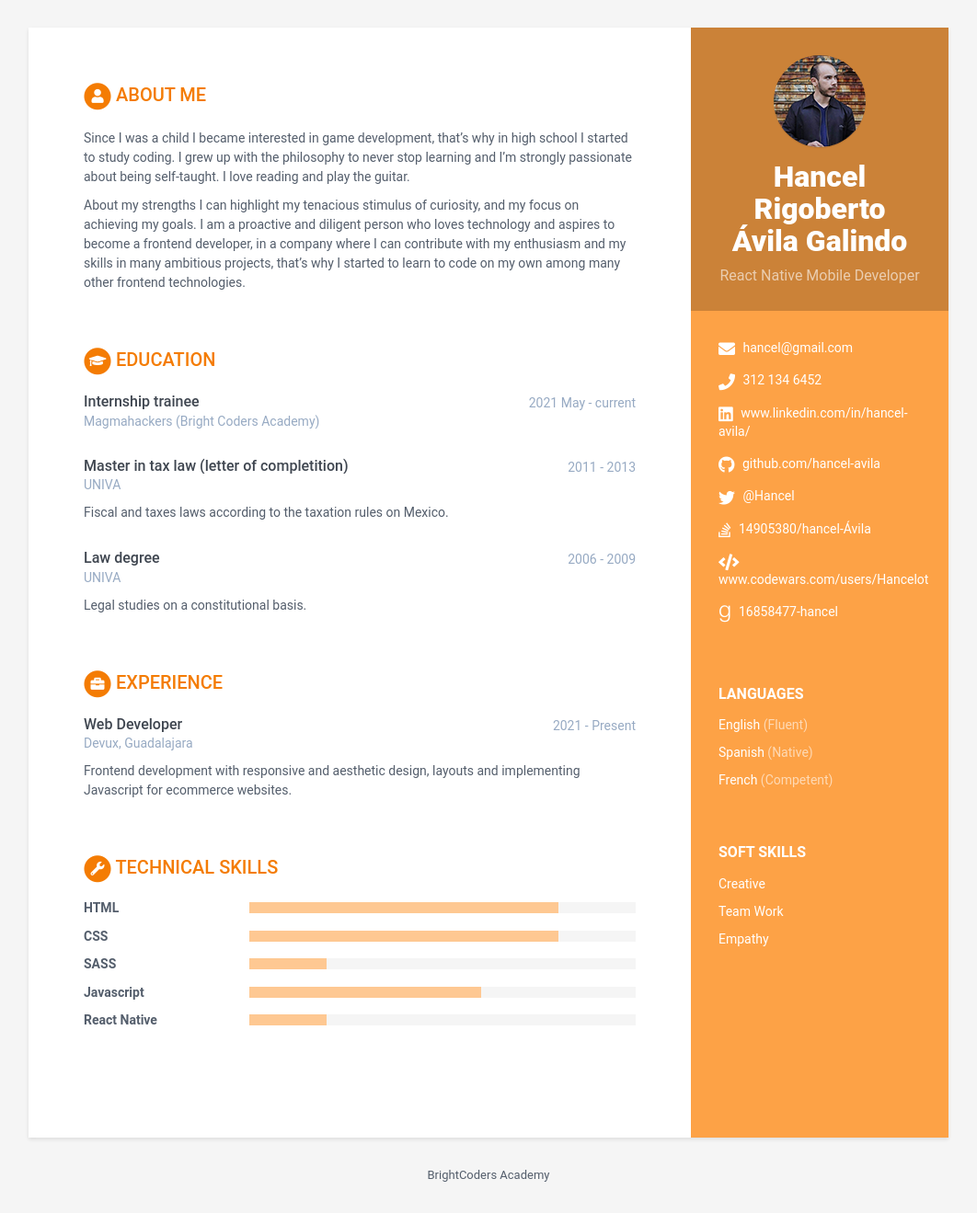
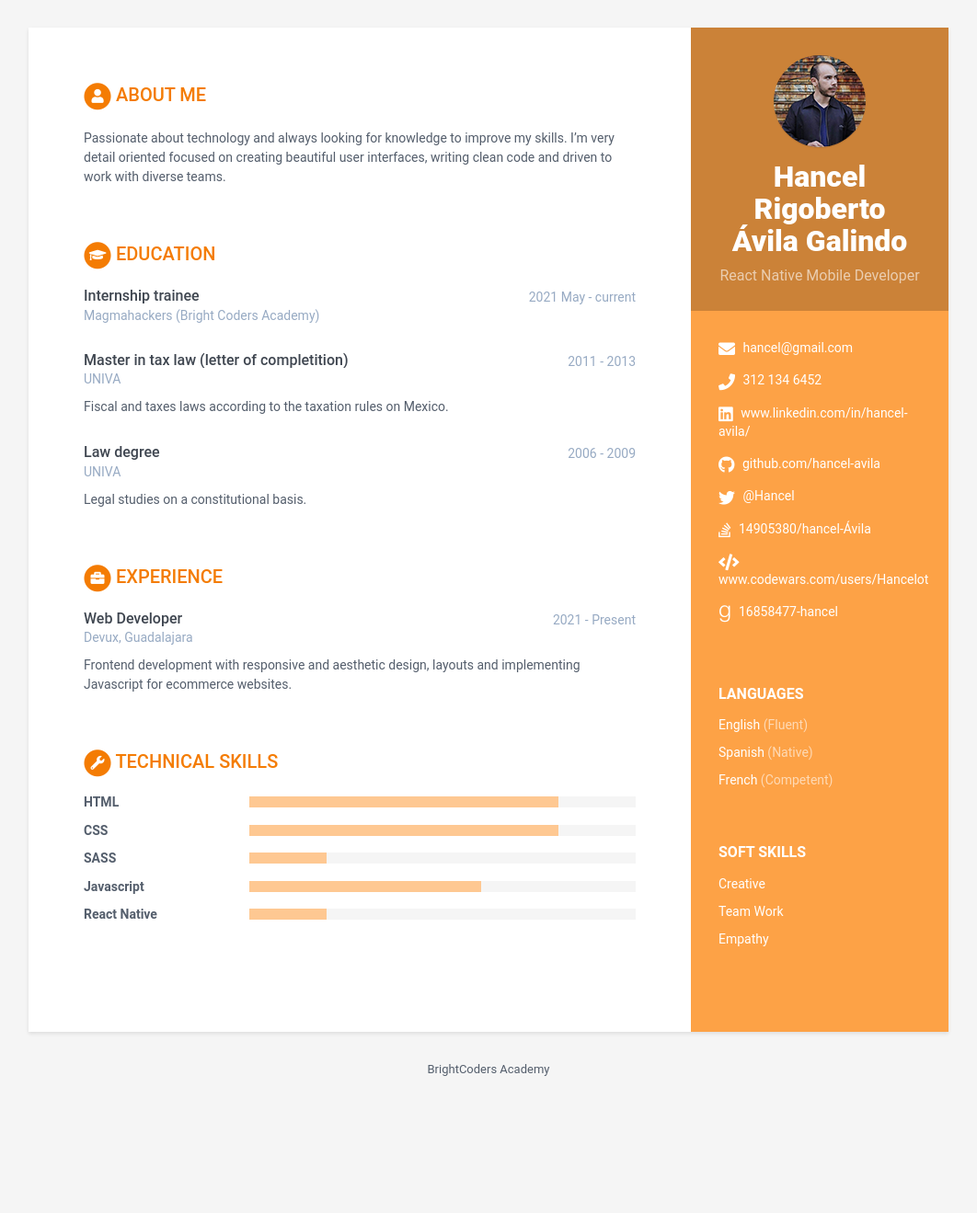
Before and after one commit to BC-MAY-21-RN/kata-resume-hancel-avila, a Jekyll site: the page built from index.html, in a window 1280 px wide. Shown: the whole page at 92% size, without its empty margins (109-1171 px from the left). Built offline with Jekyll 4.4.1, drawn with Linux system fonts in a browser that asks for light colours; after the commit the page ends 1204 px from its top, so only the background shows below that.

Commit message:
Update About me

```diff
--- a/_data/data.yml
+++ b/_data/data.yml
@@ -50,10 +50,7 @@ sidebar:
 career-profile:
   title: About Me # NO MODIFICAR
   summary: |
-    Since I was a child I became interested in game development, that’s why in high school I started to study coding. I grew up with the philosophy to never stop learning and I'm strongly passionate about being self-taught. I love reading and play the guitar.
-
-    About my strengths I can highlight my tenacious stimulus of curiosity, and my focus on
-    achieving my goals. I am a proactive and diligent person who loves technology and aspires to become a frontend developer, in a company where I can contribute with my enthusiasm and my skills in many ambitious projects, that's why I started to learn to code on my own among many other frontend technologies.
+    Passionate about technology and always looking for knowledge to improve my skills. I’m very detail oriented focused on creating beautiful user interfaces, writing clean code and driven to work with diverse teams.
 
 # Registra aquí tus estudios. Agrega o elimina según sea necesario
 educationcomplete:
```
